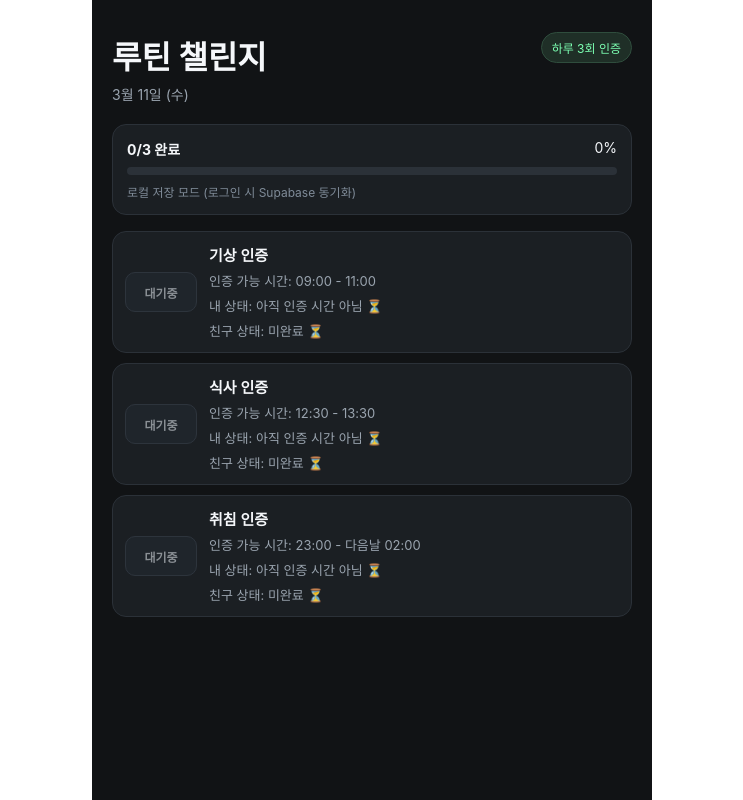
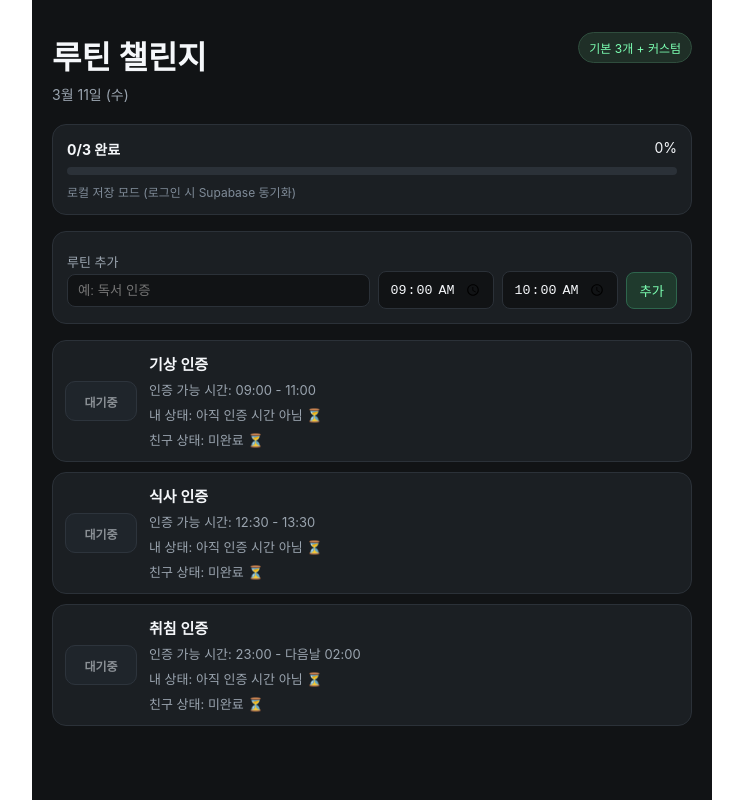
Before and after one commit to jxxh204/routine-app, a Next.js app in the folder apps/web/: page /today in a window 1280 px wide. Shown: the whole page, without its empty margins (268-1011 px from the left). Built offline with nearby package versions, Linux system fonts and the light colour scheme; no server answers.

Commit message:
feat(web): 기본 3개 고정 + 커스텀 루틴 추가/삭제 지원

```diff
--- a/apps/web/src/app/today/today-view.tsx
+++ b/apps/web/src/app/today/today-view.tsx
@@ -6,6 +6,7 @@ import { supabase } from '@/lib/supabase';
 
 const STORAGE_PREFIX = 'routine-challenge-v1';
 const buddyUserId = process.env.NEXT_PUBLIC_BUDDY_USER_ID;
+const CUSTOM_ROUTINES_KEY = `${STORAGE_PREFIX}:custom-routines`;
 
 type Routine = {
   id: string;
@@ -16,9 +17,10 @@ type Routine = {
   doneByMe: boolean;
   doneByBuddy: boolean;
   doneAt?: string;
+  isDefault: boolean;
 };
 
-const initialRoutines: Routine[] = [
+const defaultRoutines: Routine[] = [
   {
     id: 'wake',
     title: '기상 인증',
@@ -27,6 +29,7 @@ const initialRoutines: Routine[] = [
     endMinute: 11 * 60,
     doneByMe: false,
     doneByBuddy: false,
+    isDefault: true,
   },
   {
     id: 'lunch',
@@ -36,6 +39,7 @@ const initialRoutines: Routine[] = [
     endMinute: 13 * 60 + 30,
     doneByMe: false,
     doneByBuddy: false,
+    isDefault: true,
   },
   {
     id: 'sleep',
@@ -45,15 +49,22 @@ const initialRoutines: Routine[] = [
     endMinute: 2 * 60,
     doneByMe: false,
     doneByBuddy: false,
+    isDefault: true,
   },
 ];
+
+type StoredRoutineDefinition = {
+  id: string;
+  title: string;
+  startMinute: number;
+  endMinute: number;
+};
 
 function isInTimeWindow(nowMinute: number, startMinute: number, endMinute: number) {
   if (startMinute < endMinute) {
     return nowMinute >= startMinute && nowMinute < endMinute;
   }
 
-  // 자정 넘어가는 구간 (예: 23:00 ~ 02:00)
   return nowMinute >= startMinute || nowMinute < endMinute;
 }
 
@@ -70,6 +81,21 @@ function formatKoreanTime(date: Date) {
   });
 }
 
+function minuteToHHMM(minute: number) {
+  const h = String(Math.floor(minute / 60)).padStart(2, '0');
+  const m = String(minute % 60).padStart(2, '0');
+  return `${h}:${m}`;
+}
+
+function formatTimeRangeLabel(startMinute: number, endMinute: number) {
+  const start = minuteToHHMM(startMinute);
+  const end = minuteToHHMM(endMinute);
+  if (startMinute < endMinute) {
+    return `${start} - ${end}`;
+  }
+  return `${start} - 다음날 ${end}`;
+}
+
 function getTodayDateKey() {
   const now = new Date();
   const y = now.getFullYear();
@@ -80,6 +106,44 @@ function getTodayDateKey() {
 
 function getTodayStorageKey() {
   return `${STORAGE_PREFIX}:${getTodayDateKey()}`;
+}
+
+function readCustomRoutines(): Routine[] {
+  if (typeof window === 'undefined') return [];
+
+  try {
+    const raw = window.localStorage.getItem(CUSTOM_ROUTINES_KEY);
+    if (!raw) return [];
+
+    const defs = JSON.parse(raw) as StoredRoutineDefinition[];
+    return defs
+      .filter((item) => item.id !== 'wake' && item.id !== 'lunch' && item.id !== 'sleep')
+      .map((item) => ({
+        id: item.id,
+        title: item.title,
+        startMinute: item.startMinute,
+        endMinute: item.endMinute,
+        timeRangeLabel: formatTimeRangeLabel(item.startMinute, item.endMinute),
+        doneByMe: false,
+        doneByBuddy: false,
+        isDefault: false,
+      }));
+  } catch {
+    return [];
+  }
+}
+
+function saveCustomRoutines(routines: Routine[]) {
+  const customs = routines
+    .filter((routine) => !routine.isDefault)
+    .map((routine) => ({
+      id: routine.id,
+      title: routine.title,
+      startMinute: routine.startMinute,
+      endMinute: routine.endMinute,
+    }));
+
+  window.localStorage.setItem(CUSTOM_ROUTINES_KEY, JSON.stringify(customs));
 }
 
 async function getAuthHeaders() {
@@ -104,7 +168,7 @@ async function getAuthHeaders() {
   };
 }
 
-async function syncTodayFromSupabase() {
+async function syncTodayFromSupabase(baseRoutines: Routine[]) {
   const auth = await getAuthHeaders();
   if (!auth) return null;
 
@@ -135,7 +199,11 @@ async function syncTodayFromSupabase() {
     }
   }
 
-  return initialRoutines.map((routine) => {
+  return baseRoutines.map((routine) => {
+    if (!routine.isDefault) {
+      return { ...routine, doneByBuddy: false };
+    }
+
     const myRow = myRows.find((item) => item.routine_key === routine.id);
     const buddyDone = buddyRows.some((item) => item.routine_key === routine.id);
 
@@ -143,7 +211,7 @@ async function syncTodayFromSupabase() {
       ...routine,
       doneByMe: Boolean(myRow),
       doneByBuddy: buddyDone,
-      doneAt: myRow?.done_at ? formatKoreanTime(new Date(myRow.done_at)) : undefined,
+      doneAt: myRow?.done_at ? formatKoreanTime(new Date(myRow.done_at)) : routine.doneAt,
     };
   });
 }
@@ -173,16 +241,18 @@ async function saveCertificationToSupabase(routineKey: string, doneAtIso: string
 }
 
 function getInitialRoutines() {
+  const base = [...defaultRoutines, ...readCustomRoutines()];
+
   if (typeof window === 'undefined') {
-    return initialRoutines;
+    return base;
   }
 
   try {
     const raw = window.localStorage.getItem(getTodayStorageKey());
-    if (!raw) return initialRoutines;
+    if (!raw) return base;
 
     const saved = JSON.parse(raw) as Array<Pick<Routine, 'id' | 'doneByMe' | 'doneAt'>>;
-    return initialRoutines.map((routine) => {
+    return base.map((routine) => {
       const match = saved.find((item) => item.id === routine.id);
       if (!match) return routine;
       return {
@@ -192,7 +262,7 @@ function getInitialRoutines() {
       };
     });
   } catch {
-    return initialRoutines;
+    return base;
   }
 }
 
@@ -200,14 +270,20 @@ export function TodayView() {
   const [routines, setRoutines] = useState(getInitialRoutines);
   const [nowMinute, setNowMinute] = useState(getNowMinute());
   const [syncMessage, setSyncMessage] = useState('로컬 저장 모드');
+  const [newTitle, setNewTitle] = useState('');
+  const [newStart, setNewStart] = useState('09:00');
+  const [newEnd, setNewEnd] = useState('10:00');
 
   useEffect(() => {
     const snapshot = routines.map(({ id, doneByMe, doneAt }) => ({ id, doneByMe, doneAt }));
     window.localStorage.setItem(getTodayStorageKey(), JSON.stringify(snapshot));
+    saveCustomRoutines(routines);
   }, [routines]);
 
   const refreshFromSupabase = useCallback(async () => {
-    const synced = await syncTodayFromSupabase();
+    setRoutines((prev) => prev);
+
+    const synced = await syncTodayFromSupabase(routines);
 
     if (!synced) {
       setSyncMessage('로컬 저장 모드 (로그인 시 Supabase 동기화)');
@@ -216,14 +292,13 @@ export function TodayView() {
 
     setRoutines(synced);
     setSyncMessage('Supabase 동기화됨');
-  }, []);
+  }, [routines]);
 
   useEffect(() => {
     const kickoff = setTimeout(() => {
       void refreshFromSupabase();
     }, 0);
 
-    // 실시간 연결 실패 시에도 최소 동기화 보장
     const fallbackPolling = setInterval(() => {
       void refreshFromSupabase();
     }, 60_000);
@@ -251,11 +326,7 @@ export function TodayView() {
             void refreshFromSupabase();
           },
         )
-        .subscribe((status) => {
-          if (status === 'SUBSCRIBED') {
-            setSyncMessage('Supabase 실시간 동기화됨');
-          }
-        });
+        .subscribe();
 
       cleanupRealtime = () => {
         void client.removeChannel(channel);
@@ -291,22 +362,20 @@ export function TodayView() {
     const doneAtText = formatKoreanTime(now);
 
     let updated = false;
+    let isDefaultRoutine = false;
 
     setRoutines((prev) =>
       prev.map((routine) => {
         if (routine.id !== id) return routine;
 
-        const inWindow = isInTimeWindow(
-          nowMinute,
-          routine.startMinute,
-          routine.endMinute,
-        );
+        const inWindow = isInTimeWindow(nowMinute, routine.startMinute, routine.endMinute);
 
         if (!inWindow || routine.doneByMe) {
           return routine;
         }
 
         updated = true;
+        isDefaultRoutine = routine.isDefault;
 
         return {
           ...routine,
@@ -318,12 +387,46 @@ export function TodayView() {
 
     if (!updated) return;
 
+    if (!isDefaultRoutine) {
+      setSyncMessage('로컬 저장 완료');
+      return;
+    }
+
     const ok = await saveCertificationToSupabase(id, now.toISOString());
     setSyncMessage(ok ? 'Supabase 저장 완료' : '로컬 저장 완료 (Supabase 미연동)');
 
     if (ok) {
       void refreshFromSupabase();
     }
+  };
+
+  const addCustomRoutine = () => {
+    const title = newTitle.trim();
+    if (!title) return;
+
+    const [startH, startM] = newStart.split(':').map(Number);
+    const [endH, endM] = newEnd.split(':').map(Number);
+
+    const startMinute = startH * 60 + startM;
+    const endMinute = endH * 60 + endM;
+
+    const newRoutine: Routine = {
+      id: `custom-${Date.now()}`,
+      title,
+      startMinute,
+      endMinute,
+      timeRangeLabel: formatTimeRangeLabel(startMinute, endMinute),
+      doneByMe: false,
+      doneByBuddy: false,
+      isDefault: false,
+    };
+
+    setRoutines((prev) => [...prev, newRoutine]);
+    setNewTitle('');
+  };
+
+  const removeRoutine = (id: string) => {
+    setRoutines((prev) => prev.filter((routine) => routine.id !== id || routine.isDefault));
   };
 
   const today = new Date().toLocaleDateString('ko-KR', {
@@ -339,7 +442,7 @@ export function TodayView() {
           <h1 style={styles.title}>루틴 챌린지</h1>
           <p style={styles.date}>{today}</p>
         </div>
-        <span style={styles.badge}>하루 3회 인증</span>
+        <span style={styles.badge}>기본 3개 + 커스텀</span>
       </div>
 
       <section style={styles.progressCard}>
@@ -353,13 +456,24 @@ export function TodayView() {
         <p style={styles.syncText}>{syncMessage}</p>
       </section>
 
+      <section style={styles.progressCard}>
+        <p style={styles.meta}>루틴 추가</p>
+        <div style={styles.addRow}>
+          <input
+            style={styles.input}
+            placeholder="예: 독서 인증"
+            value={newTitle}
+            onChange={(e) => setNewTitle(e.target.value)}
+          />
+          <input style={styles.inputTime} type="time" value={newStart} onChange={(e) => setNewStart(e.target.value)} />
+          <input style={styles.inputTime} type="time" value={newEnd} onChange={(e) => setNewEnd(e.target.value)} />
+          <button style={styles.addButton} onClick={addCustomRoutine}>추가</button>
+        </div>
+      </section>
+
       <section style={styles.list}>
         {routines.map((routine) => {
-          const inWindow = isInTimeWindow(
-            nowMinute,
-            routine.startMinute,
-            routine.endMinute,
-          );
+          const inWindow = isInTimeWindow(nowMinute, routine.startMinute, routine.endMinute);
           const canCertify = inWindow && !routine.doneByMe;
 
           return (
@@ -388,9 +502,13 @@ export function TodayView() {
                       : '아직 인증 시간 아님 ⏳'}
                 </p>
                 <p style={styles.meta}>
-                  친구 상태: {routine.doneByBuddy ? '완료 ✅' : '미완료 ⏳'}
+                  친구 상태: {routine.isDefault ? (routine.doneByBuddy ? '완료 ✅' : '미완료 ⏳') : '커스텀 루틴은 미연동'}
                 </p>
               </div>
+
+              {!routine.isDefault ? (
+                <button style={styles.deleteButton} onClick={() => removeRoutine(routine.id)}>삭제</button>
+              ) : null}
             </article>
           );
         })}
@@ -401,7 +519,7 @@ export function TodayView() {
 
 const styles: Record<string, CSSProperties> = {
   page: {
-    maxWidth: 560,
+    maxWidth: 680,
     margin: '0 auto',
     padding: '32px 20px 56px',
     background: '#111315',
@@ -461,6 +579,36 @@ const styles: Record<string, CSSProperties> = {
     fontSize: 12,
     color: '#7f8b98',
   },
+  addRow: {
+    display: 'flex',
+    gap: 8,
+    alignItems: 'center',
+    flexWrap: 'wrap',
+  },
+  input: {
+    flex: 1,
+    minWidth: 180,
+    background: '#111315',
+    color: '#f5f7fa',
+    border: '1px solid #2b3138',
+    borderRadius: 8,
+    padding: '8px 10px',
+  },
+  inputTime: {
+    background: '#111315',
+    color: '#f5f7fa',
+    border: '1px solid #2b3138',
+    borderRadius: 8,
+    padding: '8px 10px',
+  },
+  addButton: {
+    background: '#1f3a2d',
+    color: '#7cffb2',
+    border: '1px solid #2e664d',
+    borderRadius: 8,
+    padding: '8px 12px',
+    cursor: 'pointer',
+  },
   list: {
     display: 'flex',
     flexDirection: 'column',
@@ -495,6 +643,14 @@ const styles: Record<string, CSSProperties> = {
     opacity: 0.55,
     cursor: 'not-allowed',
   },
+  deleteButton: {
+    border: '1px solid #4a2f35',
+    background: '#2b1d21',
+    color: '#ff9ba8',
+    borderRadius: 8,
+    padding: '6px 10px',
+    cursor: 'pointer',
+  },
   itemBody: {
     flex: 1,
   },
```
